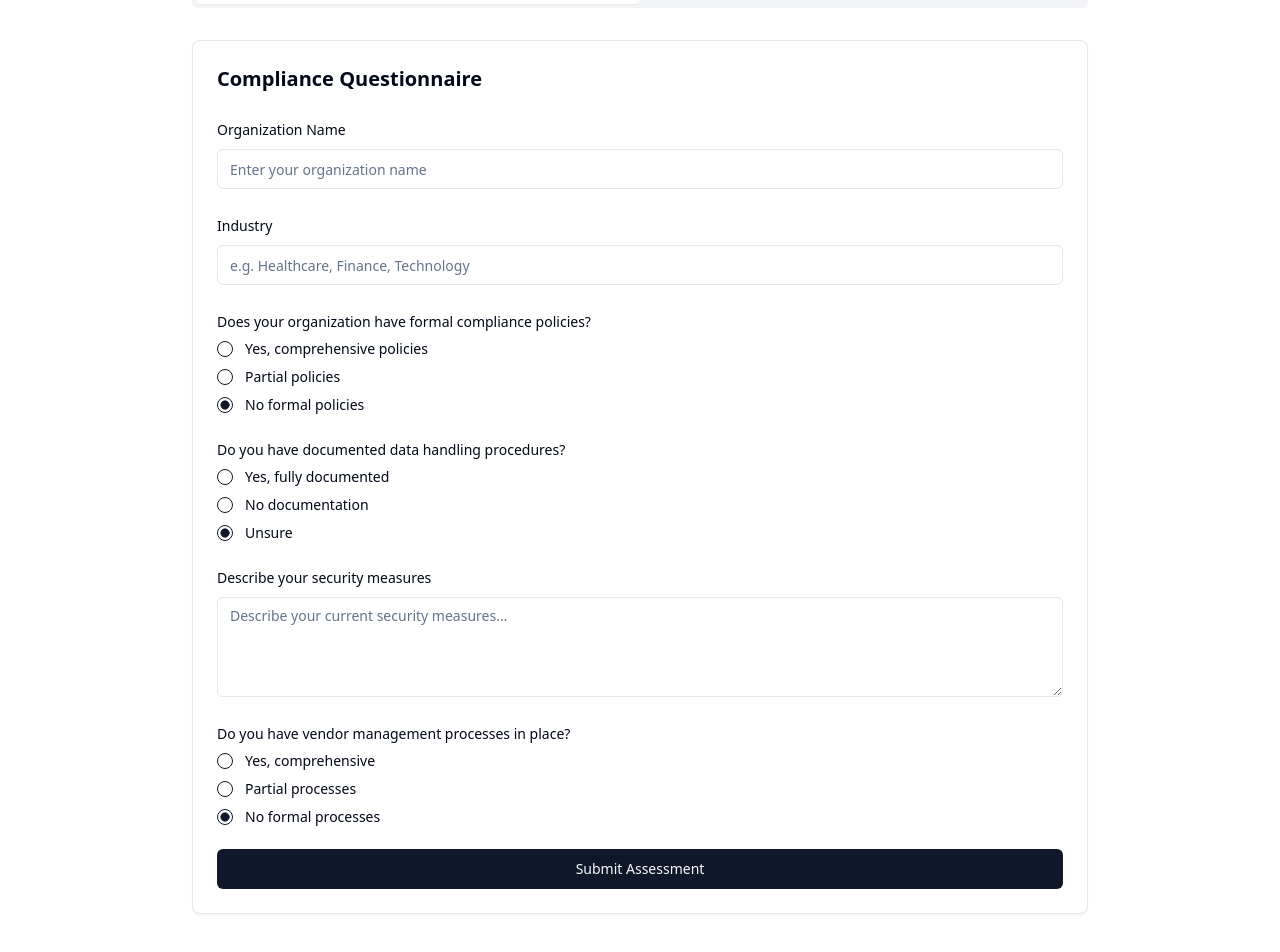
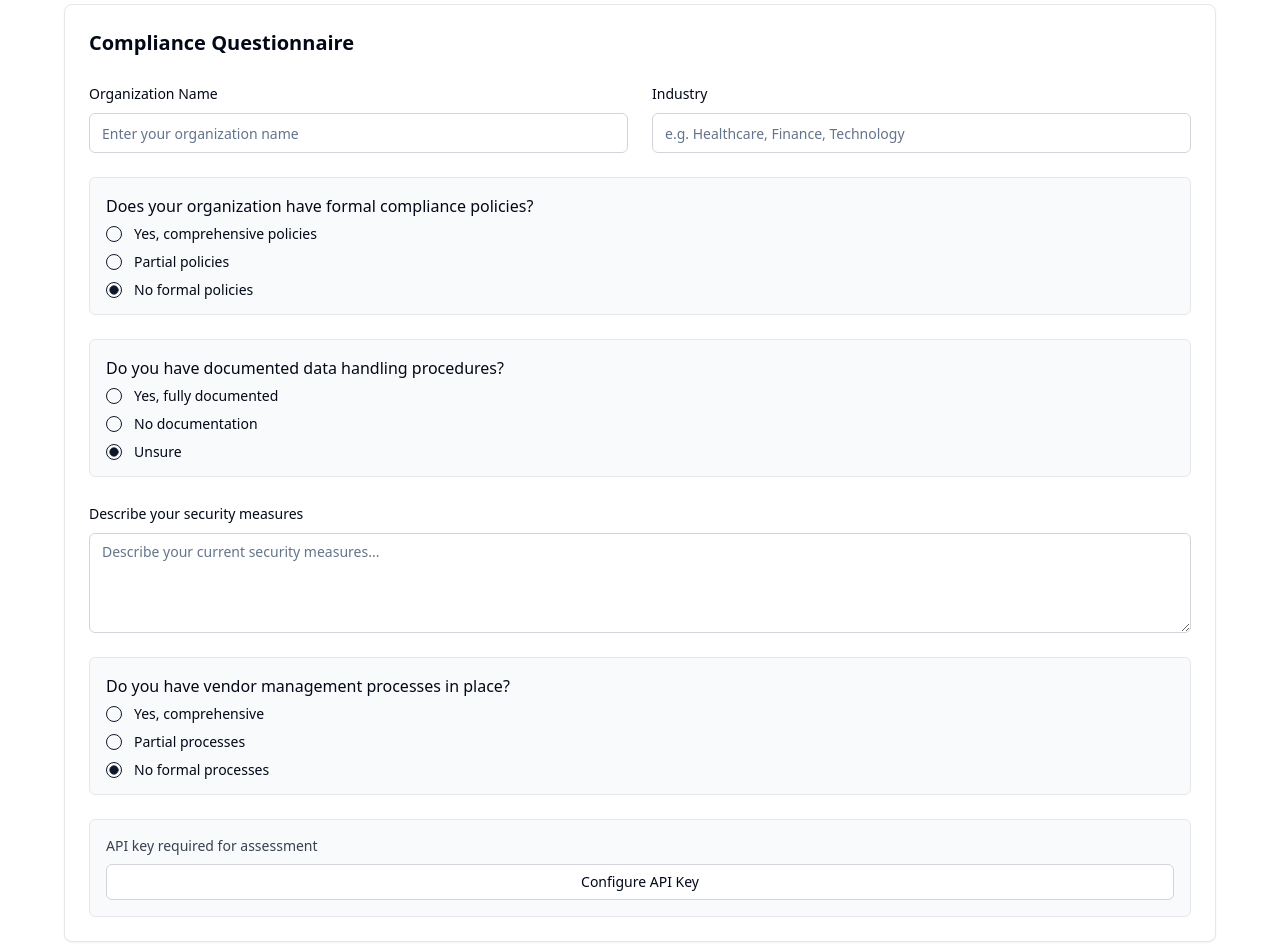
Before and after one commit to Ampersand-AI/compli-ai-shield, a React (Vite) app: page /assessment in a window 1280 px wide. Shown: the part 556-1508 px from the top of the page. Built offline with nearby package versions, Linux system fonts and the light colour scheme.

Commit message:
Refactor: Redesign UI for multiple pages
Redesign the homepage, assessment questionnaire, and document compliance check section based on the provided design specifications.

```diff
--- a/src/components/AssessmentForm.tsx
+++ b/src/components/AssessmentForm.tsx
@@ -1,5 +1,5 @@
 
-import { useState } from "react";
+import { useState, useEffect } from "react";
 import { Button } from "@/components/ui/button";
 import { Card, CardContent } from "@/components/ui/card";
 import { Textarea } from "@/components/ui/textarea";
@@ -19,6 +19,7 @@ import { zodResolver } from "@hookform/resolvers/zod";
 import { useForm } from "react-hook-form";
 import * as z from "zod";
 import { Check, Clipboard, FileText } from "lucide-react";
+import { Link } from "react-router-dom";
 
 const formSchema = z.object({
   organization: z.string().min(1, { message: "Organization name is required" }),
@@ -58,10 +59,10 @@ const AssessmentForm = () => {
   });
 
   // Check if OpenAI API key exists
-  useState(() => {
+  useEffect(() => {
     const apiKey = localStorage.getItem("openai_api_key");
     setApiKeyExists(!!apiKey);
-  });
+  }, []);
 
   const onSubmit = async (data: FormValues) => {
     if (!apiKeyExists) {
@@ -105,7 +106,7 @@ const AssessmentForm = () => {
           'Content-Type': 'application/json',
         },
         body: JSON.stringify({
-          model: "gpt-4-turbo-preview",
+          model: "gpt-4o-mini",
           messages: [
             {
               role: "system",
@@ -157,12 +158,13 @@ const AssessmentForm = () => {
   return (
     <div className="space-y-8">
       {!assessmentResult ? (
-        <Card className="border-gray-200 shadow-sm">
+        <Card className="border-gray-200 dark:border-gray-800 shadow-sm">
           <CardContent className="pt-6">
             <h3 className="text-xl font-semibold mb-6">Compliance Questionnaire</h3>
 
             <Form {...form}>
               <form onSubmit={form.handleSubmit(onSubmit)} className="space-y-6">
+                <div className="grid grid-cols-1 md:grid-cols-2 gap-6">
                   <FormField
                     control={form.control}
                     name="organization"
@@ -170,7 +172,7 @@ const AssessmentForm = () => {
                       <FormItem>
                         <FormLabel>Organization Name</FormLabel>
                         <FormControl>
-                        <Input placeholder="Enter your organization name" {...field} />
+                          <Input placeholder="Enter your organization name" className="border-gray-300 dark:border-gray-700" {...field} />
                         </FormControl>
                         <FormMessage />
                       </FormItem>
@@ -184,24 +186,25 @@ const AssessmentForm = () => {
                       <FormItem>
                         <FormLabel>Industry</FormLabel>
                         <FormControl>
-                        <Input placeholder="e.g. Healthcare, Finance, Technology" {...field} />
+                          <Input placeholder="e.g. Healthcare, Finance, Technology" className="border-gray-300 dark:border-gray-700" {...field} />
                         </FormControl>
                         <FormMessage />
                       </FormItem>
                     )}
                   />
+                </div>
 
                 <FormField
                   control={form.control}
                   name="hasPolicies"
                   render={({ field }) => (
-                    <FormItem>
-                      <FormLabel>Does your organization have formal compliance policies?</FormLabel>
+                    <FormItem className="p-4 bg-gray-50 dark:bg-gray-800/50 rounded-md border border-gray-200 dark:border-gray-700">
+                      <FormLabel className="text-base">Does your organization have formal compliance policies?</FormLabel>
                       <FormControl>
                         <RadioGroup
                           onValueChange={field.onChange}
                           defaultValue={field.value}
-                          className="flex flex-col space-y-1"
+                          className="flex flex-col space-y-1 mt-2"
                         >
                           <FormItem className="flex items-center space-x-3 space-y-0">
                             <FormControl>
@@ -238,7 +241,7 @@ const AssessmentForm = () => {
                         <FormControl>
                           <Textarea
                             placeholder="Describe your current compliance policies..."
-                            className="min-h-[100px]"
+                            className="min-h-[100px] border-gray-300 dark:border-gray-700"
                             {...field}
                           />
                         </FormControl>
@@ -252,13 +255,13 @@ const AssessmentForm = () => {
                   control={form.control}
                   name="dataHandling"
                   render={({ field }) => (
-                    <FormItem>
-                      <FormLabel>Do you have documented data handling procedures?</FormLabel>
+                    <FormItem className="p-4 bg-gray-50 dark:bg-gray-800/50 rounded-md border border-gray-200 dark:border-gray-700">
+                      <FormLabel className="text-base">Do you have documented data handling procedures?</FormLabel>
                       <FormControl>
                         <RadioGroup
                           onValueChange={field.onChange}
                           defaultValue={field.value}
-                          className="flex flex-col space-y-1"
+                          className="flex flex-col space-y-1 mt-2"
                         >
                           <FormItem className="flex items-center space-x-3 space-y-0">
                             <FormControl>
@@ -294,7 +297,7 @@ const AssessmentForm = () => {
                       <FormControl>
                         <Textarea
                           placeholder="Describe your current security measures..."
-                          className="min-h-[100px]"
+                          className="min-h-[100px] border-gray-300 dark:border-gray-700"
                           {...field}
                         />
                       </FormControl>
@@ -307,13 +310,13 @@ const AssessmentForm = () => {
                   control={form.control}
                   name="vendorManagement"
                   render={({ field }) => (
-                    <FormItem>
-                      <FormLabel>Do you have vendor management processes in place?</FormLabel>
+                    <FormItem className="p-4 bg-gray-50 dark:bg-gray-800/50 rounded-md border border-gray-200 dark:border-gray-700">
+                      <FormLabel className="text-base">Do you have vendor management processes in place?</FormLabel>
                       <FormControl>
                         <RadioGroup
                           onValueChange={field.onChange}
                           defaultValue={field.value}
-                          className="flex flex-col space-y-1"
+                          className="flex flex-col space-y-1 mt-2"
                         >
                           <FormItem className="flex items-center space-x-3 space-y-0">
                             <FormControl>
@@ -340,39 +343,92 @@ const AssessmentForm = () => {
                   )}
                 />
 
-                <Button type="submit" className="w-full" disabled={isSubmitting}>
+                {!apiKeyExists ? (
+                  <div className="p-4 bg-gray-50 dark:bg-gray-800 border border-gray-200 dark:border-gray-700 rounded-md">
+                    <p className="text-sm text-gray-700 dark:text-gray-300 mb-2">
+                      API key required for assessment
+                    </p>
+                    <Link to="/api-settings">
+                      <Button variant="outline" size="sm" className="w-full border-gray-300 dark:border-gray-700">
+                        Configure API Key
+                      </Button>
+                    </Link>
+                  </div>
+                ) : (
+                  <Button
+                    type="submit"
+                    className="w-full bg-gray-900 hover:bg-gray-800 text-white dark:bg-gray-800 dark:hover:bg-gray-700"
+                    disabled={isSubmitting}
+                  >
                     {isSubmitting ? "Generating Assessment..." : "Submit Assessment"}
                   </Button>
+                )}
               </form>
             </Form>
           </CardContent>
         </Card>
       ) : (
-        <Card className="border-gray-200 shadow-sm">
+        <div className="grid grid-cols-1 lg:grid-cols-2 gap-6">
+          <Card className="border-gray-200 dark:border-gray-800 shadow-sm">
             <CardContent className="pt-6">
               <div className="flex items-center justify-between mb-4">
                 <h3 className="text-xl font-semibold flex items-center">
                   <FileText className="mr-2 h-5 w-5" />
                   Assessment Results
                 </h3>
-              <Button variant="outline" size="sm" onClick={copyToClipboard}>
+                <Button variant="outline" size="sm" onClick={copyToClipboard} className="border-gray-300 dark:border-gray-700">
                   <Clipboard className="h-4 w-4 mr-2" />
                   Copy
                 </Button>
               </div>
 
-            <div className="whitespace-pre-wrap bg-gray-50 dark:bg-gray-800 p-4 rounded-md text-sm">
+              <div className="whitespace-pre-wrap bg-gray-50 dark:bg-gray-800 p-4 rounded-md text-sm max-h-[500px] overflow-y-auto">
                 {assessmentResult}
               </div>
 
               <div className="mt-6 flex justify-end">
-              <Button onClick={() => setAssessmentResult(null)}>
+                <Button
+                  onClick={() => setAssessmentResult(null)}
+                  className="bg-gray-900 hover:bg-gray-800 text-white dark:bg-gray-800 dark:hover:bg-gray-700"
+                >
                   <Check className="mr-2 h-4 w-4" />
                   Complete Another Assessment
                 </Button>
               </div>
             </CardContent>
           </Card>
+
+          <Card className="border-gray-200 dark:border-gray-800 shadow-sm h-full">
+            <CardContent className="pt-6">
+              <h3 className="text-xl font-semibold mb-4">Compliance Recommendations</h3>
+              <div className="p-4 bg-gray-50 dark:bg-gray-800 rounded-md h-[calc(100%-2rem)] overflow-y-auto">
+                <p className="text-sm text-gray-700 dark:text-gray-300">
+                  Based on your assessment, we've prepared personalized recommendations for improving your compliance posture. These recommendations are based on industry best practices and regulatory requirements.
+                </p>
+                <ul className="mt-4 space-y-4">
+                  <li className="p-3 bg-white dark:bg-gray-900 rounded-md shadow-sm border border-gray-200 dark:border-gray-700">
+                    <h4 className="font-semibold">Review your policies</h4>
+                    <p className="text-sm text-gray-600 dark:text-gray-400 mt-1">
+                      Based on your assessment, we recommend reviewing your current policies to ensure they are comprehensive and up-to-date with the latest regulations.
+                    </p>
+                  </li>
+                  <li className="p-3 bg-white dark:bg-gray-900 rounded-md shadow-sm border border-gray-200 dark:border-gray-700">
+                    <h4 className="font-semibold">Enhance data handling procedures</h4>
+                    <p className="text-sm text-gray-600 dark:text-gray-400 mt-1">
+                      Consider implementing more robust data handling procedures to better protect sensitive information and comply with privacy regulations.
+                    </p>
+                  </li>
+                  <li className="p-3 bg-white dark:bg-gray-900 rounded-md shadow-sm border border-gray-200 dark:border-gray-700">
+                    <h4 className="font-semibold">Schedule regular assessments</h4>
+                    <p className="text-sm text-gray-600 dark:text-gray-400 mt-1">
+                      We recommend conducting regular compliance assessments to ensure ongoing compliance with changing regulations and industry standards.
+                    </p>
+                  </li>
+                </ul>
+              </div>
+            </CardContent>
+          </Card>
+        </div>
       )}
     </div>
   );
--- a/src/index.css
+++ b/src/index.css
@@ -1,3 +1,4 @@
+
 @tailwind base;
 @tailwind components;
 @tailwind utilities;
@@ -35,56 +36,50 @@
     --radius: 0.5rem;
 
     --sidebar-background: 0 0% 98%;
-
     --sidebar-foreground: 240 5.3% 26.1%;
-
     --sidebar-primary: 240 5.9% 10%;
-
     --sidebar-primary-foreground: 0 0% 98%;
-
     --sidebar-accent: 240 4.8% 95.9%;
-
     --sidebar-accent-foreground: 240 5.9% 10%;
-
     --sidebar-border: 220 13% 91%;
-
     --sidebar-ring: 217.2 91.2% 59.8%;
   }
 
   .dark {
-    --background: 222.2 84% 4.9%;
-    --foreground: 210 40% 98%;
+    --background: 240 10% 4%;
+    --foreground: 0 0% 98%;
 
-    --card: 222.2 84% 4.9%;
-    --card-foreground: 210 40% 98%;
+    --card: 240 10% 7%;
+    --card-foreground: 0 0% 98%;
 
-    --popover: 222.2 84% 4.9%;
-    --popover-foreground: 210 40% 98%;
+    --popover: 240 10% 7%;
+    --popover-foreground: 0 0% 98%;
 
-    --primary: 210 40% 98%;
-    --primary-foreground: 222.2 47.4% 11.2%;
+    --primary: 0 0% 98%;
+    --primary-foreground: 240 5.9% 10%;
 
-    --secondary: 217.2 32.6% 17.5%;
-    --secondary-foreground: 210 40% 98%;
+    --secondary: 240 3.7% 15.9%;
+    --secondary-foreground: 0 0% 98%;
 
-    --muted: 217.2 32.6% 17.5%;
-    --muted-foreground: 215 20.2% 65.1%;
+    --muted: 240 3.7% 15.9%;
+    --muted-foreground: 240 5% 64.9%;
 
-    --accent: 217.2 32.6% 17.5%;
-    --accent-foreground: 210 40% 98%;
+    --accent: 240 3.7% 15.9%;
+    --accent-foreground: 0 0% 98%;
 
     --destructive: 0 62.8% 30.6%;
-    --destructive-foreground: 210 40% 98%;
+    --destructive-foreground: 0 0% 98%;
 
-    --border: 217.2 32.6% 17.5%;
-    --input: 217.2 32.6% 17.5%;
-    --ring: 212.7 26.8% 83.9%;
-    --sidebar-background: 240 5.9% 10%;
-    --sidebar-foreground: 240 4.8% 95.9%;
-    --sidebar-primary: 224.3 76.3% 48%;
+    --border: 240 3.7% 15.9%;
+    --input: 240 3.7% 15.9%;
+    --ring: 240 4.9% 83.9%;
+
+    --sidebar-background: 240 10% 7%;
+    --sidebar-foreground: 0 0% 98%;
+    --sidebar-primary: 217.2 91.2% 59.8%;
     --sidebar-primary-foreground: 0 0% 100%;
     --sidebar-accent: 240 3.7% 15.9%;
-    --sidebar-accent-foreground: 240 4.8% 95.9%;
+    --sidebar-accent-foreground: 0 0% 98%;
     --sidebar-border: 240 3.7% 15.9%;
     --sidebar-ring: 217.2 91.2% 59.8%;
   }
@@ -99,3 +94,28 @@
     @apply bg-background text-foreground;
   }
 }
+
+/* Card styles for the dashboard design */
+.dashboard-card {
+  @apply border border-border bg-card text-card-foreground shadow-sm rounded-lg p-4 transition-all duration-200;
+}
+
+.dashboard-card:hover {
+  @apply shadow-md;
+}
+
+.dashboard-card-title {
+  @apply text-lg font-medium;
+}
+
+.dashboard-card-description {
+  @apply text-sm text-muted-foreground mt-1;
+}
+
+.dashboard-card-meta {
+  @apply flex items-center text-xs text-muted-foreground mt-4;
+}
+
+.dashboard-card-date {
+  @apply inline-flex items-center;
+}
--- a/src/pages/Assessment.tsx
+++ b/src/pages/Assessment.tsx
@@ -9,19 +9,20 @@ import { Tabs, TabsContent, TabsList, TabsTrigger } from "@/components/ui/tabs";
 const Assessment = () => {
   return (
     <div className="min-h-screen bg-white dark:bg-gray-950 py-12 px-4 sm:px-6 lg:px-8">
-      <div className="mx-auto max-w-4xl">
-        <Link to="/" className="inline-flex items-center text-gray-600 hover:text-gray-800 mb-8">
-          <ArrowLeft className="h-4 w-4 mr-2" />
-          Back to Home
-        </Link>
-
+      <div className="mx-auto max-w-6xl">
         <div className="flex justify-between items-center mb-8">
-          <h1 className="text-3xl font-bold tracking-tight text-gray-900 dark:text-white sm:text-4xl">
-            Compliance Assessment
-          </h1>
+          <div>
+            <Link to="/" className="inline-flex items-center text-gray-600 hover:text-gray-800 dark:text-gray-400 dark:hover:text-gray-200 mb-2">
+              <ArrowLeft className="h-4 w-4 mr-2" />
+              Back to Home
+            </Link>
+            <h1 className="text-3xl font-bold tracking-tight text-gray-900 dark:text-white">
+              Compliance Assessment
+            </h1>
+          </div>
 
           <Link to="/api-settings">
-            <Button variant="outline" size="sm" className="text-xs border-gray-300">
+            <Button variant="outline" size="sm" className="text-xs border-gray-300 dark:border-gray-700">
               <Key className="h-3 w-3 mr-1" />
               API Settings
             </Button>
@@ -29,7 +30,7 @@ const Assessment = () => {
         </div>
 
         <div className="bg-white dark:bg-gray-900 shadow-sm border border-gray-200 dark:border-gray-800 rounded-lg p-6 mb-8">
-          <p className="text-lg text-gray-600 dark:text-gray-300 mb-6">
+          <p className="text-base text-gray-600 dark:text-gray-300 mb-6">
             Our AI-powered assessment will help identify potential compliance gaps in your organization's policies and procedures. The assessment typically takes 10-15 minutes to complete.
           </p>
 
--- a/src/pages/Index.tsx
+++ b/src/pages/Index.tsx
@@ -4,7 +4,7 @@ import { Features } from "@/components/Features";
 
 const Index = () => {
   return (
-    <div className="min-h-screen">
+    <div className="min-h-screen bg-white dark:bg-gray-950">
       <Hero />
       <Features />
     </div>
```
Also changed, not shown: src/components/ComplianceChecker.tsx (+14 -16 lines), src/components/ComplianceResult.tsx (+10 -19 lines), src/components/Features.tsx (+5 -10 lines), src/components/Hero.tsx (+10 -8 lines). Lines whose indentation alone changed are shown as unchanged.
